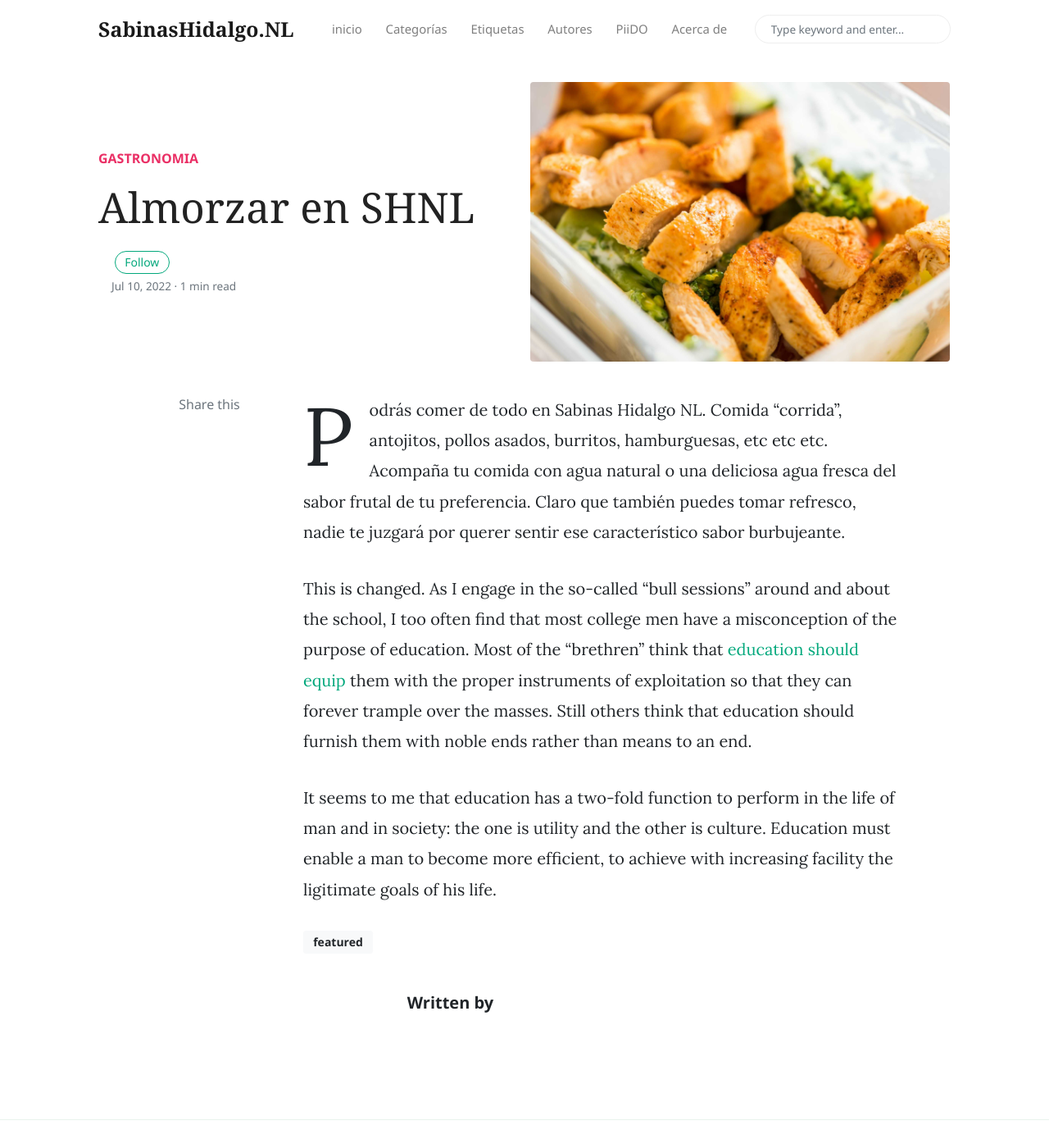
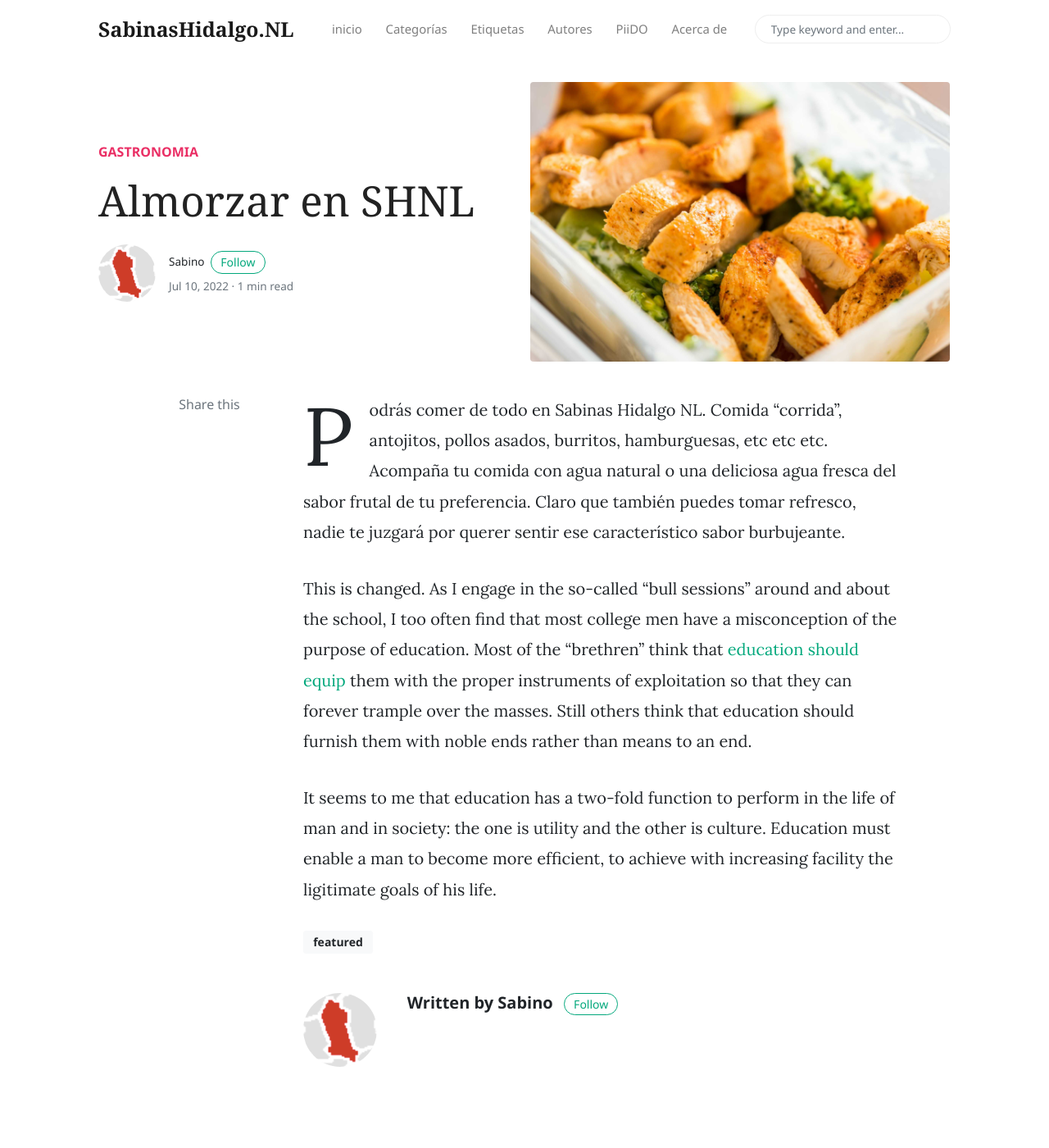
Before and after one commit to creaTIP-soluciones/SHNL, a Jekyll site: the page built from _posts/2022-07/2022-07-10-Come en SHNL.md, in a window 1280 px wide and 1400 px high. Shown: the whole window at 82% size. Built offline with Jekyll 4.4.1, drawn with Linux system fonts in a browser that asks for light colours; nearby versions of some CDN libraries; comment, search, counter and statistics services are not loaded.

Commit message:
autor sabino

```diff
--- a/_posts/2022-07/2022-07-05-Almuerza en SHNL.md
+++ b/_posts/2022-07/2022-07-05-Almuerza en SHNL.md
@@ -1,7 +1,7 @@
 ---
 layout: post
 title:  "Almorzar en SHNL"
-author: jane
+author: sabino
 categories: [ Gastronomia ]
 image: https://images.unsplash.com/photo-1528784351875-d797d86873a1?ixlib=rb-1.2.1&auto=format&fit=crop&w=750&q=80
 tags: [featured]
--- a/_posts/2022-07/2022-07-10-Come en SHNL.md
+++ b/_posts/2022-07/2022-07-10-Come en SHNL.md
@@ -1,7 +1,7 @@
 ---
 layout: post
 title:  "Almorzar en SHNL"
-author: jane
+author: sabino
 categories: [ Gastronomia ]
 image: assets/images/1.jpg
 tags: [featured]
```
